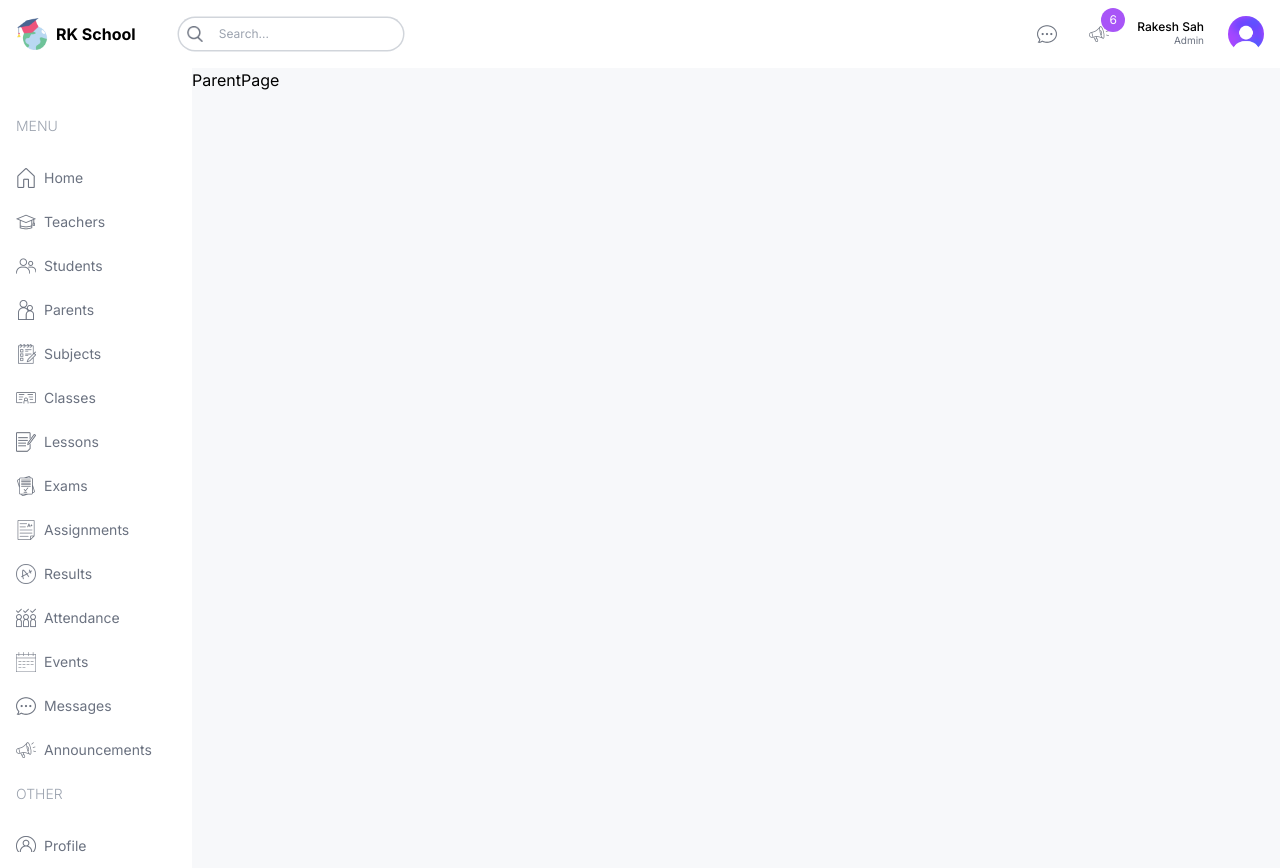
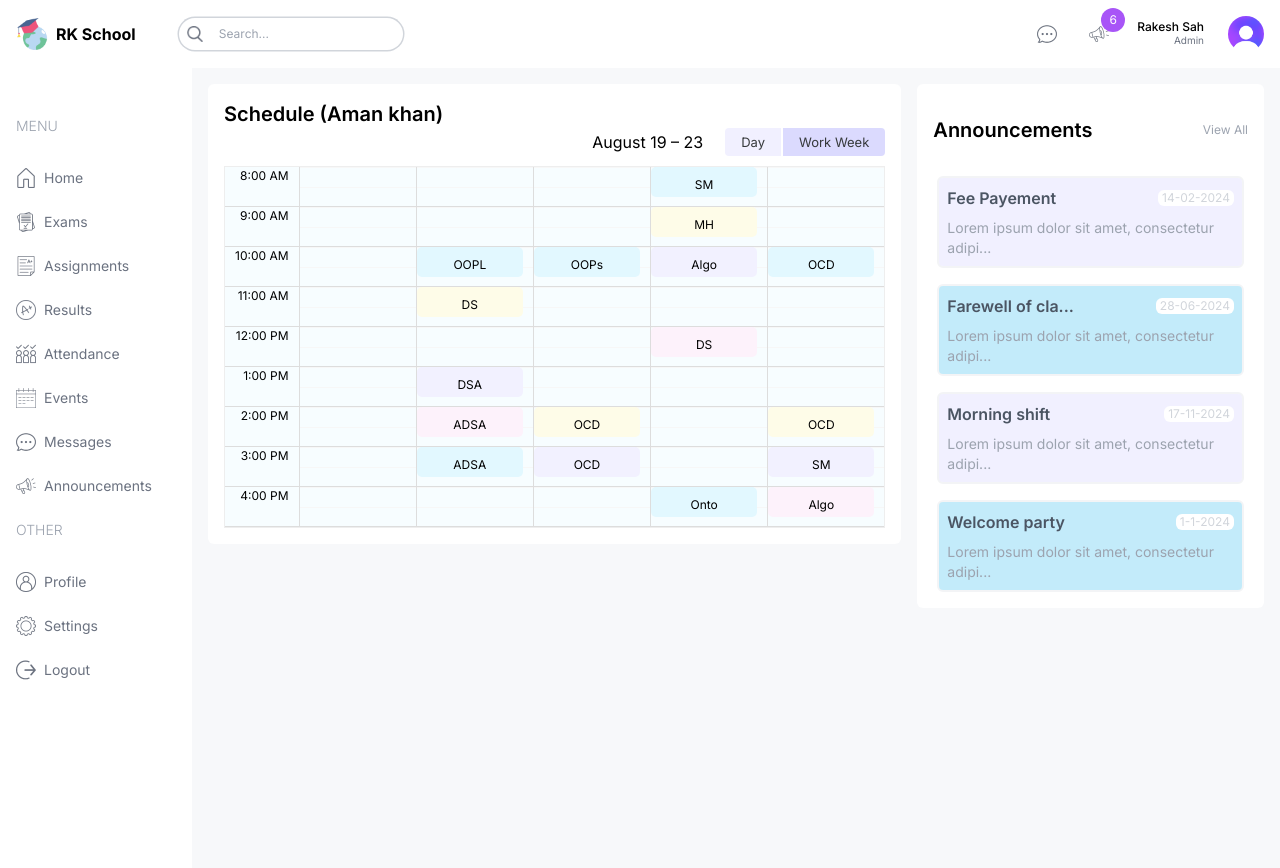
Before and after one commit to Rakeshsah0/school-erp, a Next.js app: page /parent in a window 1280 px wide. Built offline with nearby package versions, Linux system fonts and the light colour scheme.

Commit message:
completed parents, teachers, students page

```diff
--- a/package.json
+++ b/package.json
@@ -11,6 +11,7 @@
   "dependencies": {
     "next": "14.2.5",
     "react": "^18",
+    "react-big-calendar": "^1.13.4",
     "react-calendar": "^5.0.0",
     "react-dom": "^18",
     "recharts": "^2.12.7"
--- a/src/app/(dashboard)/layout.tsx
+++ b/src/app/(dashboard)/layout.tsx
@@ -11,11 +11,11 @@
       <Navbar />
       <div className="h-screen flex">
         {/* LEFT */}
-        <div className="w-1/6 md:w-[8%] lg:w-[16%] xl:w-[15%] p-4 flex flex-col h-full">
+        <div className="w-1/6 md:w-[8%] lg:w-[16%] xl:w-[15%] p-4 ">
           <Menu />
         </div>
         {/* RIGHT */}
-        <div className="w-5/6 md:w-[92%] lg:w-[84%] xl:w-[85%] bg-[#F7F8FA] overflow-y-auto">
+        <div className="w-5/6 md:w-[92%] lg:w-[84%] xl:w-[85%] bg-[#F7F8FA] overflow-scroll flex flex-col">
           {children}
         </div>
       </div>
--- /dev/null
+++ b/src/app/(dashboard)/list/teachers/page.tsx
@@ -0,0 +1,11 @@
+
+
+const TeacherListPage = () => {
+  return (
+    <div>
+      Tecahers lists
+    </div>
+  )
+}
+
+export default TeacherListPage
--- a/src/app/(dashboard)/parent/page.tsx
+++ b/src/app/(dashboard)/parent/page.tsx
@@ -1,9 +1,23 @@
-
+import Announcements from "@/components/Announcements";
+import BigCalendar from "@/components/BigCalendar";
 
 const ParentPage = () => {
   return (
-    <div>ParentPage</div>
-  )
-}
+    <div className="flex-1 p-4 flex flex-col gap-4 xl:flex-row">
+      {/* Left  */}
+      <div className="w-full xl:w-2/3">
+        <div className=" bg-white p-4 rounded-md">
+          <h1 className="text-xl font-semibold">Schedule (Aman khan)</h1>
+            <BigCalendar />
+        </div>
+      </div>
 
-export default ParentPage
+      {/* right  */}
+      <div className=" w-full xl:w-1/3 flex flex-col gap-8">
+        <Announcements />
+      </div>
+    </div>
+  );
+};
+
+export default ParentPage;
--- a/src/app/(dashboard)/teacher/page.tsx
+++ b/src/app/(dashboard)/teacher/page.tsx
@@ -1,9 +1,23 @@
-
+import Announcements from "@/components/Announcements";
+import BigCalendar from "@/components/BigCalendar";
 
 const TeacherPage = () => {
   return (
-    <div>TeacherPage</div>
-  )
-}
+    <div className="flex-1 p-4 flex flex-col gap-4 xl:flex-row">
+      {/* Left  */}
+      <div className="w-full xl:w-2/3">
+        <div className=" bg-white p-4 rounded-md">
+          <h1 className="text-xl font-semibold">Schedule</h1>
+            <BigCalendar />
+        </div>
+      </div>
 
-export default TeacherPage
+      {/* right  */}
+      <div className=" w-full xl:w-1/3 flex flex-col gap-8">
+        <Announcements />
+      </div>
+    </div>
+  );
+};
+
+export default TeacherPage;
--- a/src/components/BigCalendar.tsx
+++ b/src/components/BigCalendar.tsx
@@ -21,7 +21,6 @@
   );
 
   return (
-    <div className="h-[450px] md:h-[80vh]">
 <Calendar
       localizer={localizer}
       events={calendarEvents}
@@ -37,7 +36,6 @@
         event: EventComponent
       }}
     />
-    </div>
 
   );
 };
--- a/src/lib/data.ts
+++ b/src/lib/data.ts
@@ -1,6 +1,6 @@
 // TEMPORARY DATA
 
-export let role = "admin";
+export let role = "parent";
 
 export const teachersData = [
   {
@@ -929,7 +929,7 @@
 // Function to generate a random start and end date within the next 7 days, with start time at HH:00 and end time at HH:45
 function getRandomDateWithinNextWeek(): { startDate: Date, endDate: Date } {
   const today = new Date();
-  const randomDays = Math.floor(Math.random() * 7)-1; // Random day between today and 6 days later
+  const randomDays = Math.floor(Math.random() * 7)-4; // Random day between today and 6 days later
   const randomHours = Math.floor(Math.random() * 9) + 8; // Random hour between 8 AM and 4 PM
 
   // Set start time at HH:00
```
Also changed, not shown: 1 other file (tests, documents, lock files or other folders).
